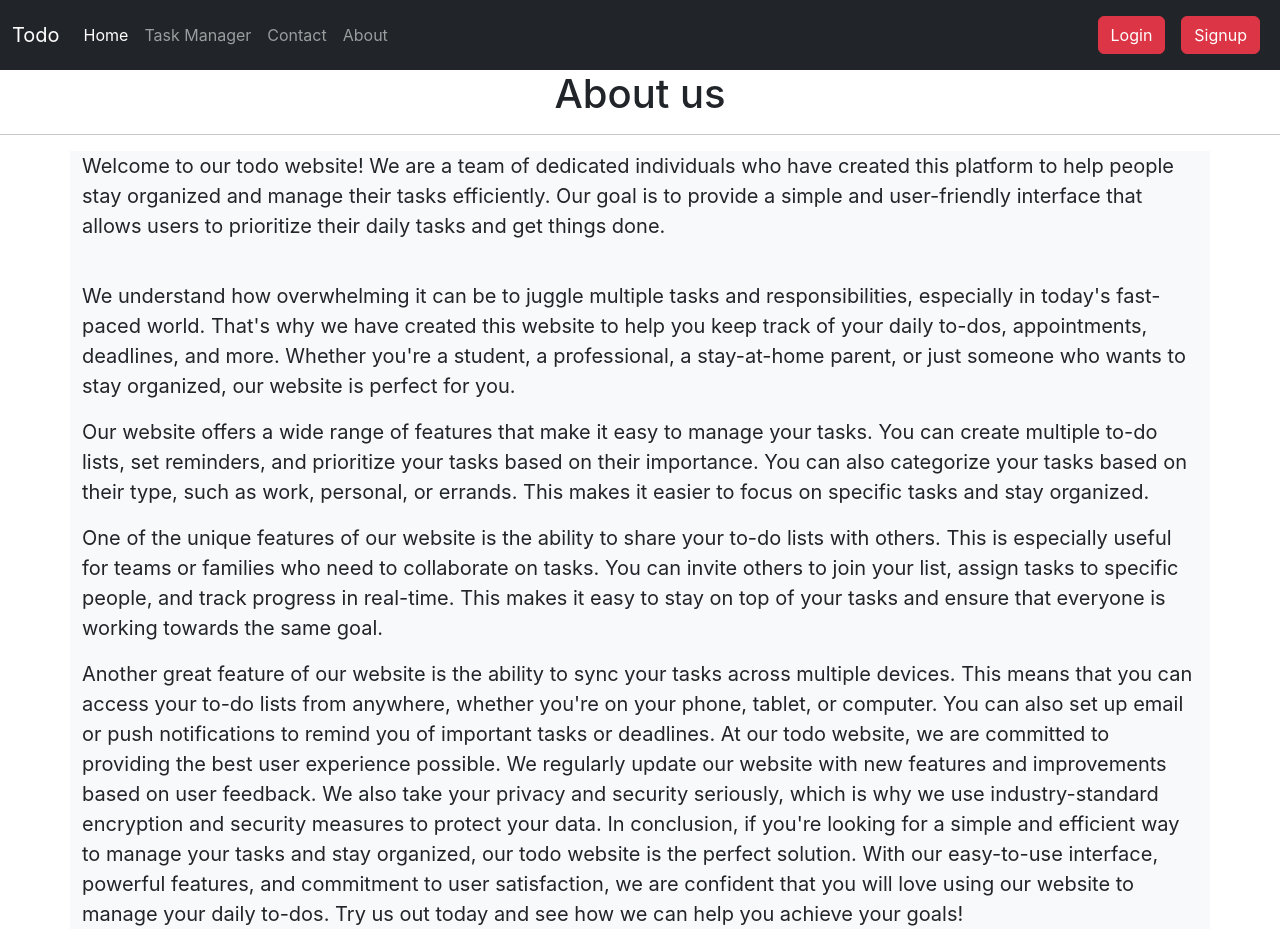
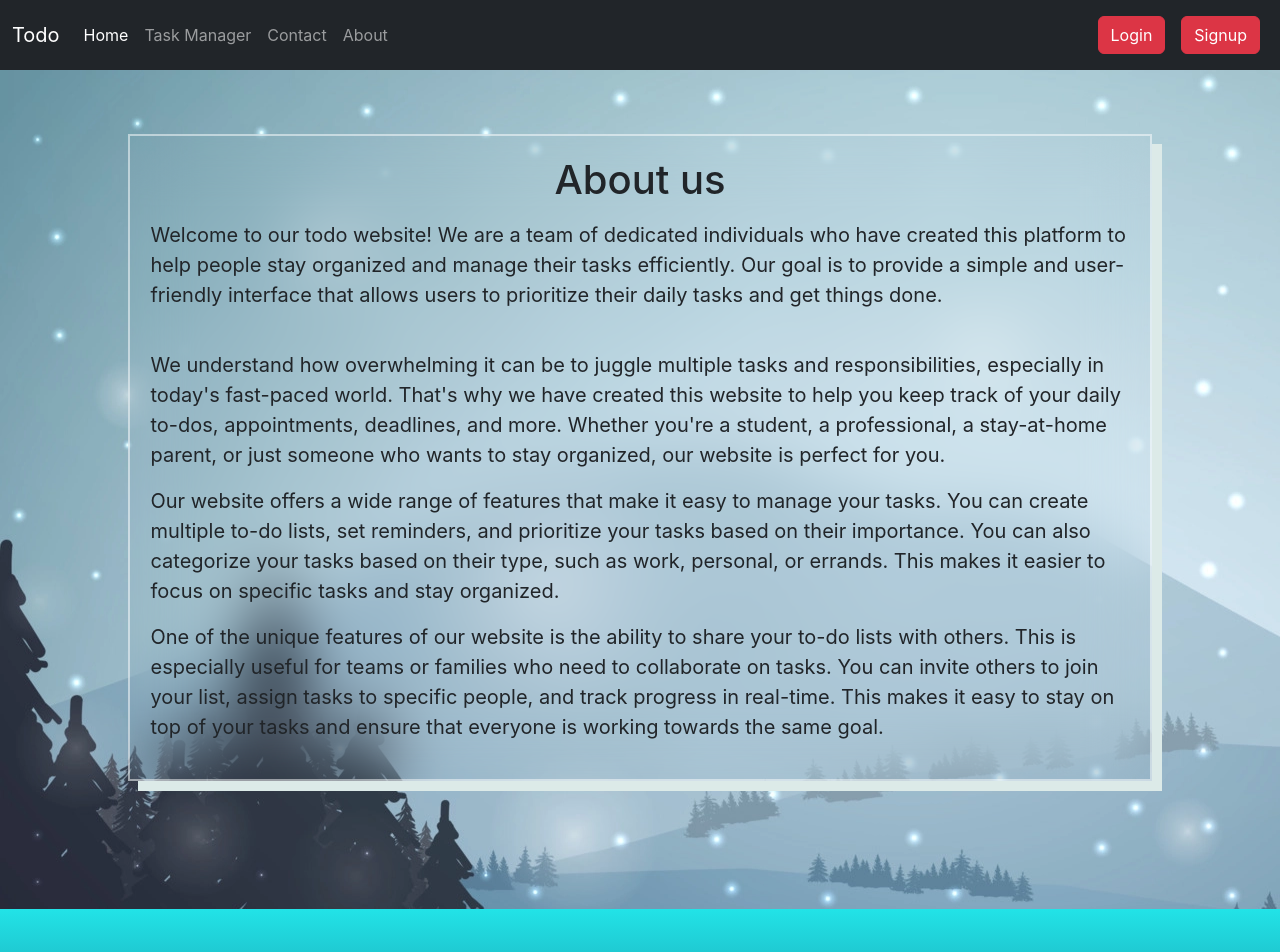
Before and after one commit to sinha-niranjan/tod, a React (Create React App) app: page /about in a window 1280 px wide. Shown: the top 952 px of the page. Built offline with nearby package versions, Linux system fonts and the light colour scheme.

Commit message:
07-04-2023

```diff
--- a/src/components/About.js
+++ b/src/components/About.js
@@ -1,67 +1,67 @@
 import React from 'react'
+import BackgroundImage from "../img/background1.jpg";
+
 
 function About() {
   return (
-    <div>
+    <div
+      style={{
+        backgroundImage: `url(${BackgroundImage})`,
+      }}
+    >
+      <div style={{ padding: "5% 10% 10% 10%" }}>
+        <div
+          style={{
+            background: "transparent",
+            backdropFilter: "blur(30px)",
+            border:"2px solid rgba(255,255,255,0.5)",
+            boxShadow: "10px 10px #dceae8",
+            display: "flex",
+            flexDirection: "column",
+            padding:"2%",
+          }}
+        >
+          <h1 className="mb-3  text-center">About us</h1>
+          <p className="text-start fs-5 text-dark  ">
+            Welcome to our todo website! We are a team of dedicated individuals
+            who have created this platform to help people stay organized and
+            manage their tasks efficiently. Our goal is to provide a simple and
+            user-friendly interface that allows users to prioritize their daily
+            tasks and get things done.
+          </p>
+          <br />
+          <p className="text-start text-dark fs-5">
+            We understand how overwhelming it can be to juggle multiple tasks
+            and responsibilities, especially in today's fast-paced world. That's
+            why we have created this website to help you keep track of your
+            daily to-dos, appointments, deadlines, and more. Whether you're a
+            student, a professional, a stay-at-home parent, or just someone who
+            wants to stay organized, our website is perfect for you.
+          </p>
 
-        <h1 className="mb-3  text-center">About us</h1>
-        <hr/>
-        <div className="container  bg-light text-light">
-            <p className="text-start fs-5 text-dark  ">Welcome to our todo website! We are a team of dedicated individuals who
-                have created this platform to help people stay
-                organized and manage their tasks efficiently. Our goal is to provide a simple and user-friendly interface
-                that allows
-                users to prioritize their daily tasks and get things done.</p>
-            <br/>
-            <p className="text-start text-dark fs-5">We understand how overwhelming it can be to juggle multiple tasks and
-                responsibilities, especially in today's fast-paced
-                world. That's why we have created this website to help you keep track of your daily to-dos, appointments,
-                deadlines, and
-                more. Whether you're a student, a professional, a stay-at-home parent, or just someone who wants to stay
-                organized, our
-                website is perfect for you.</p>
+          <p className="text-start text-dark fs-5">
+            Our website offers a wide range of features that make it easy to
+            manage your tasks. You can create multiple to-do lists, set
+            reminders, and prioritize your tasks based on their importance. You
+            can also categorize your tasks based on their type, such as work,
+            personal, or errands. This makes it easier to focus on specific
+            tasks and stay organized.
+          </p>
 
-            <p className="text-start text-dark fs-5">Our website offers a wide range of features that make it easy to manage
-                your tasks. You can create multiple to-do lists,
-                set reminders, and prioritize your tasks based on their importance. You can also categorize your tasks based
-                on their
-                type, such as work, personal, or errands. This makes it easier to focus on specific tasks and stay
-                organized.</p>
-
-            <p className="text-start text-dark fs-5">One of the unique features of our website is the ability to share your
-                to-do lists with others. This is especially
-                useful for teams or families who need to collaborate on tasks. You can invite others to join your list,
-                assign tasks to
-                specific people, and track progress in real-time. This makes it easy to stay on top of your tasks and ensure
-                that
-                everyone is working towards the same goal.</p>
-            <p className="text-start text-dark fs-5">Another great feature of our website is the ability to sync your tasks across
-                multiple devices. This means that you can
-                access your to-do lists from anywhere, whether you're on your phone, tablet, or computer. You can also set up email
-                or
-                push notifications to remind you of important tasks or deadlines.
-
-                At our todo website, we are committed to providing the best user experience possible. We regularly update our
-                website
-                with new features and improvements based on user feedback. We also take your privacy and security seriously, which
-                is
-                why we use industry-standard encryption and security measures to protect your data.
-
-                In conclusion, if you're looking for a simple and efficient way to manage your tasks and stay organized, our todo
-                website is the perfect solution. With our easy-to-use interface, powerful features, and commitment to user
-                satisfaction,
-                we are confident that you will love using our website to manage your daily to-dos. Try us out today and see how we
-                can
-                help you achieve your goals!
-            </p>
-        </div>
+          <p className="text-start text-dark fs-5">
+            One of the unique features of our website is the ability to share
+            your to-do lists with others. This is especially useful for teams or
+            families who need to collaborate on tasks. You can invite others to
+            join your list, assign tasks to specific people, and track progress
+            in real-time. This makes it easy to stay on top of your tasks and
+            ensure that everyone is working towards the same goal.
+          </p>
 
 
-
-
-
+        </div>
+      </div>
     </div>
-  )
+  );
 }
 
 export default About
--- a/src/components/Login.js
+++ b/src/components/Login.js
@@ -1,4 +1,5 @@
 import React, { useState } from "react";
+import BackgroundImage from "../img/background.jpg";
 let UseState = useState;
 function login() {
   const [email, setEmail] = UseState("");
@@ -12,18 +13,42 @@ function login() {
       setEmail("");
       setPass("");
       setConPass("");
-    }
-    else{
-      alert("Please renter correct password !")
+    } else {
+      alert("Please renter correct password !");
     }
   }
   return (
     <div>
       <main>
-        <div className="jumbotron jumbotron-fluid">
+        <div
+          className="jumbotron jumbotron-fluid"
+          style={{
+            backgroundImage: `url(${BackgroundImage})`,
+            margin: "-10vh",
+          }}
+        >
           <div className="container">
-            <div className="row">
-              <div className="col-12 col-sm-8 col-md-6 col-lg-4 offset-sm-4 offset-sd-3 offset-lg-4">
+            <div
+              className="row"
+              style={{
+                display: "flex",
+                justifyContent: "center",
+                flexWrap: "wrap",
+              }}
+            >
+              <div
+                className="col-12 col-sm-8 col-md-6 col-lg-4 offset-sm-4 offset-sd-3 offset-lg-4"
+                style={{
+                  margin: "13%",
+                  borderRadius: "25px",
+
+                  padding: "3%",
+
+                  background: "transparent",
+                  border: "2px solid rgba(255,255,255,0.5)",
+                  backdropFilter: "blur(5px)",
+                }}
+              >
                 <h1 className="mb-3 text-center">Todo log in</h1>
                 <form className="mb-3" onSubmit={getFormData}>
                   <div className="form-group">
--- a/src/components/Signup.js
+++ b/src/components/Signup.js
@@ -1,13 +1,32 @@
 import React from "react";
+import BackgroundImage from "../img/background.jpg";
+
 
 function Signup() {
   return (
     <div>
       <main>
-        <div class="jumbotron jumbotron-fluid">
+        <div class="jumbotron jumbotron-fluid"
+        style={{
+            backgroundImage: `url(${BackgroundImage})`,
+            margin: "-10vh",
+          }}>
           <div class="container">
-            <div class="row">
-              <div class="col-12 col-sm-8 col-md-6 col-lg-4 offset-sm-4 offset-sd-3 offset-lg-4">
+            <div class="row" style={{
+                display: "flex",
+                justifyContent: "center",
+                flexWrap: "wrap",
+              }}>
+              <div class="col-12 col-sm-8 col-md-6 col-lg-4 offset-sm-4 offset-sd-3 offset-lg-4" style={{
+                  margin: "13%",
+                  borderRadius: "25px",
+
+                  padding: "3%",
+
+                  background: "transparent",
+                  border: "2px solid rgba(255,255,255,0.5)",
+                  backdropFilter: "blur(5px)",
+                }}>
                 <h1 class="mb-3 text-center">Todo Signup </h1>
                 <form class="mb-3">
                   <div class="form-group">
--- a/src/components/TaskManager.js
+++ b/src/components/TaskManager.js
@@ -1,12 +1,35 @@
 import React from 'react'
+import BackgroundImage from "../img/background.jpg";
+
+
 
 function TaskManager() {
   return (
     <div>
-      <div class="jumbotron jumbotron-fluid">
+      <div class="jumbotron jumbotron-fluid"
+      style={{
+            backgroundImage: `url(${BackgroundImage})`,
+            margin: "-10vh",
+            fontWeight:"bold"
+          }}>
         <div class="container">
-            <div class="row">
-                <div class="col-12 col-sm-8 col-md-6 col-lg-4 offset-sm-2 offset-md-3 offset-lg-4">
+            <div class="row"
+            style={{
+                display: "flex",
+                justifyContent: "center",
+                flexWrap: "wrap",
+              }}>
+                <div class="col-12 col-sm-8 col-md-6 col-lg-4 offset-sm-2 offset-md-3 offset-lg-4"
+                 style={{
+                  margin: "13%",
+                  borderRadius: "25px",
+
+                  padding: "3%",
+
+                  background: "transparent",
+                  border: "2px solid rgba(255,255,255,0.5)",
+                  backdropFilter: "blur(35px)",
+                }}>
                     <h1 class="mb-3 text-center">Create a new Task</h1>
                     <p class="lead">
                         It's free and so effective for your daily life use.
--- a/src/components/footer.js
+++ b/src/components/footer.js
@@ -8,7 +8,7 @@ function footer() {
         style={{
           backgroundImage: "linear-gradient(#22e3e7, #08042e)",
           color: "white",
-          marginTop: "10vh",
+
         }}
       >
         <div className="container text-center">
```
Also changed, not shown: src/img/background.jpg (added), src/img/background1.jpg (added).
